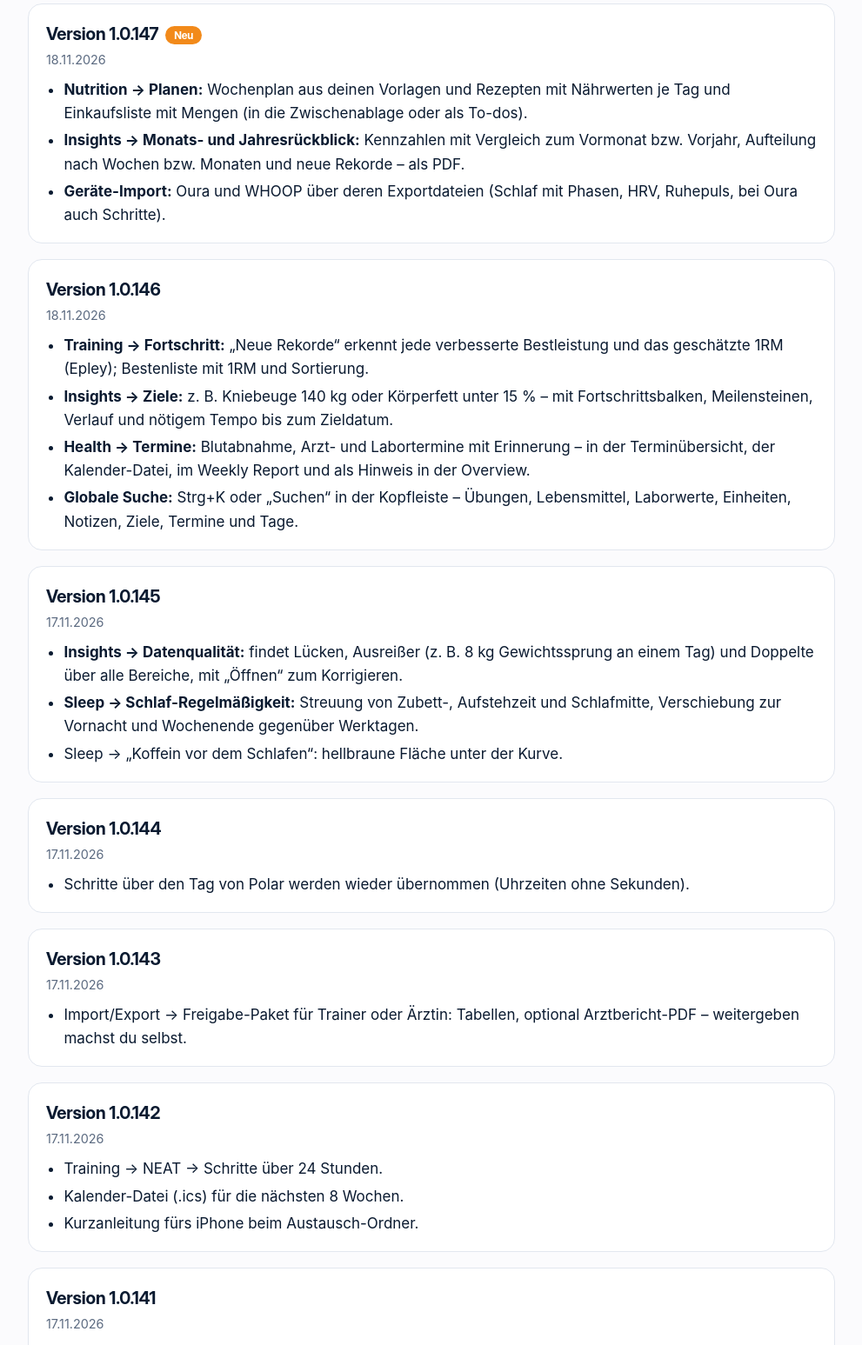
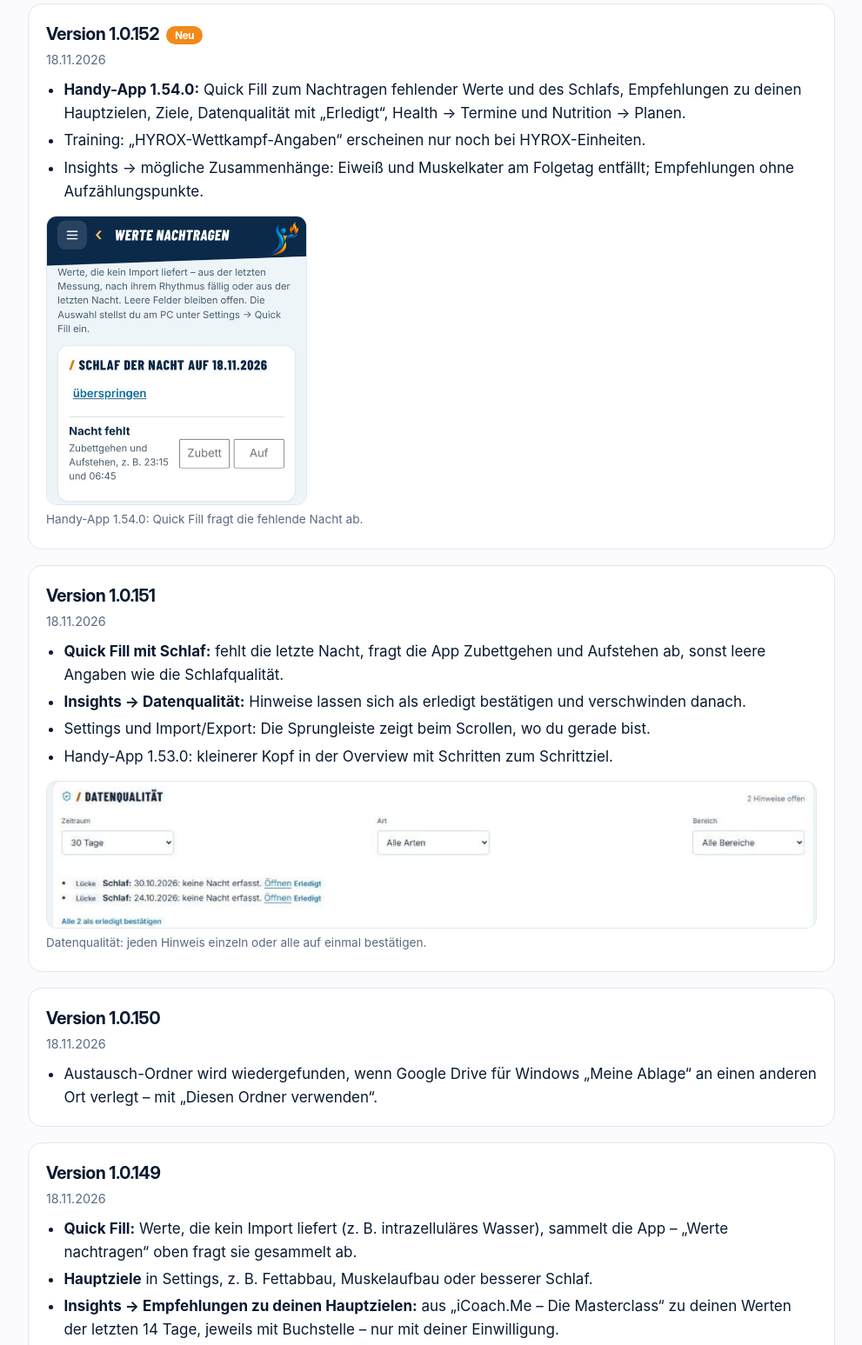
Before and after one commit to lifespan-os/lifespan-os.github.io, a plain HTML site: page aenderungen.html in a window 1280 px wide. Shown: the part 231-1778 px from the top of the page at 87% size, without its empty margins (144-1135 px from the left). Drawn offline with Linux system fonts and the light colour scheme.

Commit message:
Website: Neuigkeiten 1.0.148–1.0.152 und Handy 1.52–1.54

```diff
--- a/aenderungen.html
+++ b/aenderungen.html
@@ -45,6 +45,10 @@ h1 { font-family: var(--f-display); font-size: clamp(2rem, 6vw, 3.2rem); line-he
 .ver ul { margin: 0; padding-left: 1.2em; }
 .ver li + li { margin-top: 4px; }
 .ver .tag { display: inline-block; margin-left: 8px; padding: 1px 10px; border-radius: 999px; background: var(--orange); color: #fff; font-size: .75rem; font-weight: 700; vertical-align: middle; }
+.ver figure { margin: 14px 0 4px; }
+.ver figure img { display: block; max-width: 100%; height: auto; border: 1px solid var(--line); border-radius: 12px; }
+.ver figure.phone img { max-width: 300px; }
+.ver figcaption { color: var(--muted); font-size: .85rem; margin-top: 6px; }
 .note { color: var(--muted); font-size: .9rem; margin: 0 0 40px; }
 footer { border-top: 1px solid var(--line); padding: 24px 0 40px; color: var(--muted); font-size: .85rem; }
 </style>
@@ -59,8 +63,55 @@ footer { border-top: 1px solid var(--line); padding: 24px 0 40px; color: var(--m
 <main class="wrap">
   <h1>Neuigkeiten</h1>
   <p class="lead">Was in den letzten Versionen dazugekommen ist. Updates installierst du mit LIFESPAN-OS-Setup.exe – deine Daten bleiben erhalten.</p>
+  <section class="ver" id="v1.0.152">
+    <h2>Version 1.0.152<span class="tag">Neu</span></h2>
+    <p class="date">18.11.2026</p>
+    <ul>
+      <li><b>Handy-App 1.54.0:</b> Quick Fill zum Nachtragen fehlender Werte und des Schlafs, Empfehlungen zu deinen Hauptzielen, Ziele, Datenqualität mit „Erledigt“, Health → Termine und Nutrition → Planen.</li>
+      <li>Training: „HYROX-Wettkampf-Angaben“ erscheinen nur noch bei HYROX-Einheiten.</li>
+      <li>Insights → mögliche Zusammenhänge: Eiweiß und Muskelkater am Folgetag entfällt; Empfehlungen ohne Aufzählungspunkte.</li>
+    </ul>
+    <figure class="phone"><a href="media/neu/handy-quick-fill.jpg"><img src="media/neu/handy-quick-fill.jpg" alt="Handy-App: Werte nachtragen mit Zubettgehen und Aufstehen der letzten Nacht" width="585" height="650" loading="lazy"></a><figcaption>Handy-App 1.54.0: Quick Fill fragt die fehlende Nacht ab.</figcaption></figure>
+  </section>
+  <section class="ver" id="v1.0.151">
+    <h2>Version 1.0.151</h2>
+    <p class="date">18.11.2026</p>
+    <ul>
+      <li><b>Quick Fill mit Schlaf:</b> fehlt die letzte Nacht, fragt die App Zubettgehen und Aufstehen ab, sonst leere Angaben wie die Schlafqualität.</li>
+      <li><b>Insights → Datenqualität:</b> Hinweise lassen sich als erledigt bestätigen und verschwinden danach.</li>
+      <li>Settings und Import/Export: Die Sprungleiste zeigt beim Scrollen, wo du gerade bist.</li>
+      <li>Handy-App 1.53.0: kleinerer Kopf in der Overview mit Schritten zum Schrittziel.</li>
+    </ul>
+    <figure><a href="media/neu/datenqualitaet-erledigt.jpg"><img src="media/neu/datenqualitaet-erledigt.jpg" alt="Insights → Datenqualität mit „Erledigt“ je Hinweis" width="1371" height="260" loading="lazy"></a><figcaption>Datenqualität: jeden Hinweis einzeln oder alle auf einmal bestätigen.</figcaption></figure>
+  </section>
+  <section class="ver" id="v1.0.150">
+    <h2>Version 1.0.150</h2>
+    <p class="date">18.11.2026</p>
+    <ul>
+      <li>Austausch-Ordner wird wiedergefunden, wenn Google Drive für Windows „Meine Ablage“ an einen anderen Ort verlegt – mit „Diesen Ordner verwenden“.</li>
+    </ul>
+  </section>
+  <section class="ver" id="v1.0.149">
+    <h2>Version 1.0.149</h2>
+    <p class="date">18.11.2026</p>
+    <ul>
+      <li><b>Quick Fill:</b> Werte, die kein Import liefert (z. B. intrazelluläres Wasser), sammelt die App – „Werte nachtragen“ oben fragt sie gesammelt ab.</li>
+      <li><b>Hauptziele</b> in Settings, z. B. Fettabbau, Muskelaufbau oder besserer Schlaf.</li>
+      <li><b>Insights → Empfehlungen zu deinen Hauptzielen:</b> aus „iCoach.Me – Die Masterclass“ zu deinen Werten der letzten 14 Tage, jeweils mit Buchstelle – nur mit deiner Einwilligung.</li>
+    </ul>
+    <figure><a href="media/neu/empfehlungen-hauptziele.jpg"><img src="media/neu/empfehlungen-hauptziele.jpg" alt="Insights → Empfehlungen zu deinen Hauptzielen mit Werten und Buchstelle" width="1377" height="388" loading="lazy"></a><figcaption>Empfehlungen mit deinen Werten und der Fundstelle in der Masterclass.</figcaption></figure>
+  </section>
+  <section class="ver" id="v1.0.148">
+    <h2>Version 1.0.148</h2>
+    <p class="date">18.11.2026</p>
+    <ul>
+      <li>Oberfläche aufgeräumt: schmaler Kopfbereich beim Scrollen, breitere Ansicht auf großen Bildschirmen, ruhigere Diagramme.</li>
+      <li>Training → Auswertung übersichtlicher; Sprungleiste in Settings und Import/Export.</li>
+      <li>Handy-App 1.52.0: Tabellen repariert, Overview-Karten zuklappbar, Schrift ohne Google Fonts.</li>
+    </ul>
+  </section>
   <section class="ver" id="v1.0.147">
-    <h2>Version 1.0.147<span class="tag">Neu</span></h2>
+    <h2>Version 1.0.147</h2>
     <p class="date">18.11.2026</p>
     <ul>
       <li><b>Nutrition → Planen:</b> Wochenplan aus deinen Vorlagen und Rezepten mit Nährwerten je Tag und Einkaufsliste mit Mengen (in die Zwischenablage oder als To-dos).</li>
```
